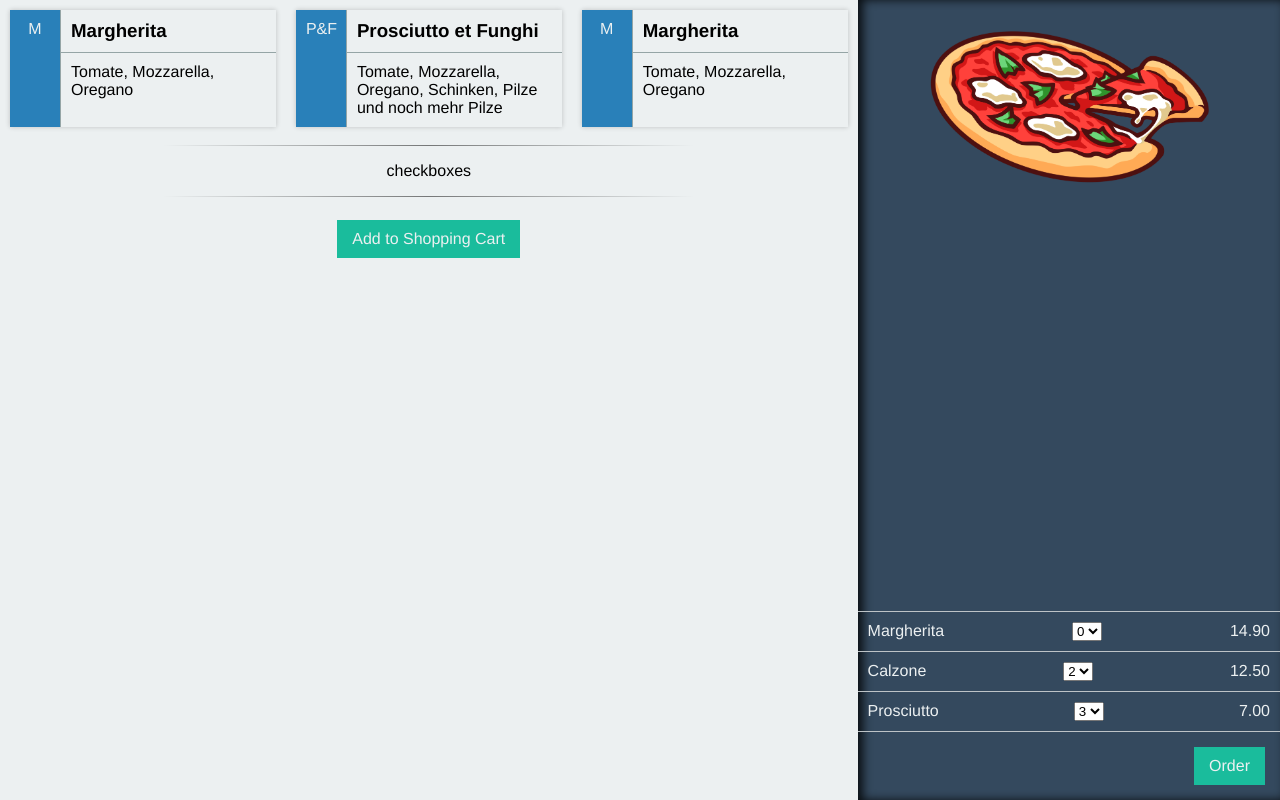
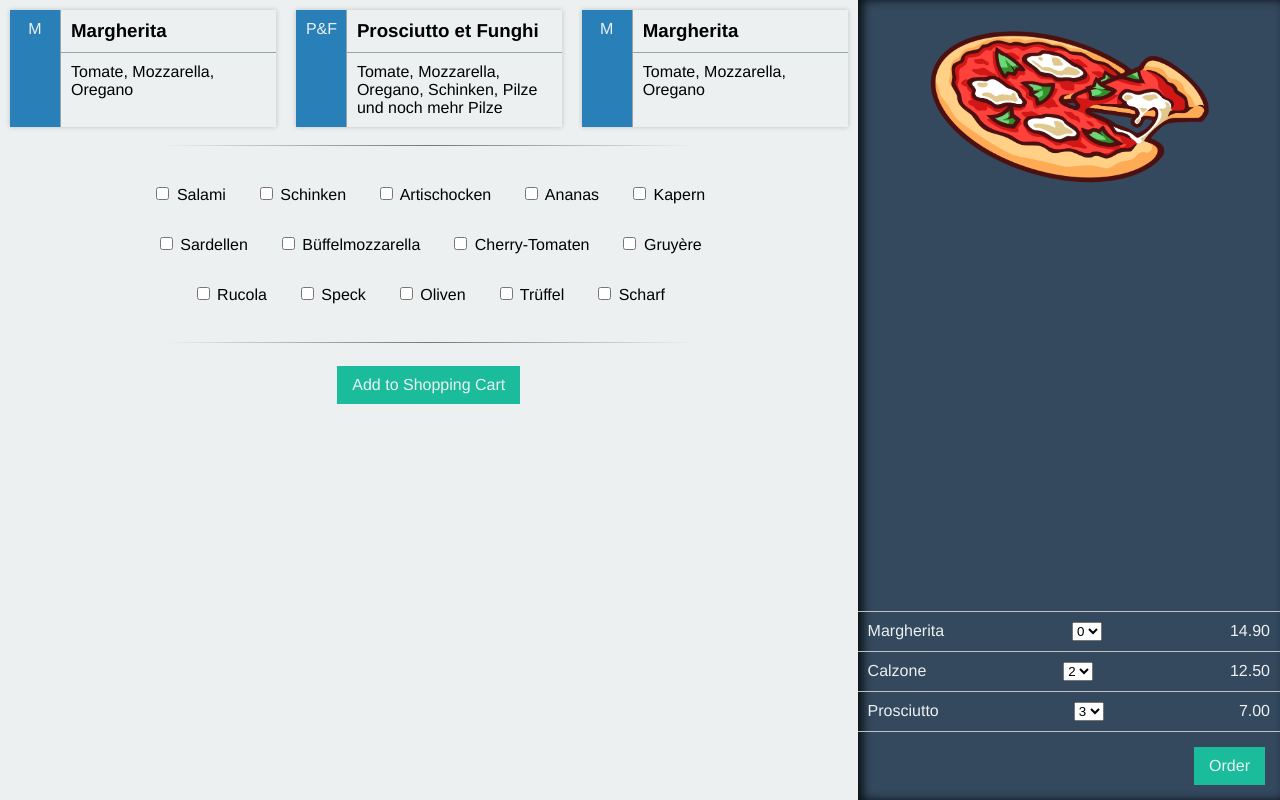
Before and after one commit to webplatformz/pizza.js-styles, a plain HTML site: page index.html in a window 1280 px wide. Drawn offline with Linux system fonts and the light colour scheme.

Commit message:
add ingredients with styling

```diff
--- a/index.html
+++ b/index.html
@@ -47,9 +47,22 @@
                 </div>
             </div>
             <hr class="pizza-selection-divider">
-            <p>
-                checkboxes
-            </p>
+            <div id="pizzaIngredients">
+                <label class="pizza-ingredients__item"><input type="checkbox" /> Salami</label>
+                <label class="pizza-ingredients__item"><input type="checkbox" /> Schinken</label>
+                <label class="pizza-ingredients__item"><input type="checkbox" /> Artischocken</label>
+                <label class="pizza-ingredients__item"><input type="checkbox" /> Ananas</label>
+                <label class="pizza-ingredients__item"><input type="checkbox" /> Kapern</label>
+                <label class="pizza-ingredients__item"><input type="checkbox" /> Sardellen</label>
+                <label class="pizza-ingredients__item"><input type="checkbox" /> Büffelmozzarella</label>
+                <label class="pizza-ingredients__item"><input type="checkbox" /> Cherry-Tomaten</label>
+                <label class="pizza-ingredients__item"><input type="checkbox" /> Gruyère</label>
+                <label class="pizza-ingredients__item"><input type="checkbox" /> Rucola</label>
+                <label class="pizza-ingredients__item"><input type="checkbox" /> Speck</label>
+                <label class="pizza-ingredients__item"><input type="checkbox" /> Oliven</label>
+                <label class="pizza-ingredients__item"><input type="checkbox" /> Trüffel</label>
+                <label class="pizza-ingredients__item"><input type="checkbox" /> Scharf</label>
+            </div>
             <hr class="pizza-selection-divider">
             <button class="order-button">Add to Shopping Cart</button>
         </div>
--- a/main.css
+++ b/main.css
@@ -85,6 +85,22 @@ ul {
     background-size: contain;
 }
 
+#pizzaIngredients {
+    display: flex;
+    flex-wrap: wrap;
+    width: 70%;
+    margin: 0 auto;
+    justify-content: center;
+    padding: 15px 0;
+}
+
+.pizza-ingredients__item {
+    padding: 15px;
+    white-space: nowrap;
+    text-overflow: ellipsis;
+    overflow: hidden;
+}
+
 #pizzaPreview {
     flex: none;
     width: 33%;
@@ -100,6 +116,16 @@ ul {
 }
 
 @media (max-width: 640px) {
+    #pizzaIngredients {
+        width: initial;
+        justify-content: space-between;
+        text-align: left;
+    }
+
+    .pizza-ingredients__item {
+        flex: 0 0 50%;
+    }
+
     #pizzaPreview {
         position: fixed;
         top: 0;
```
